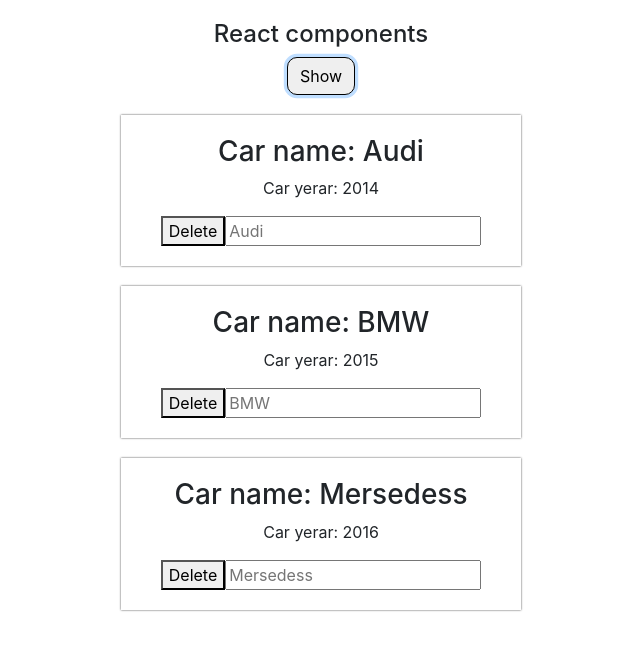
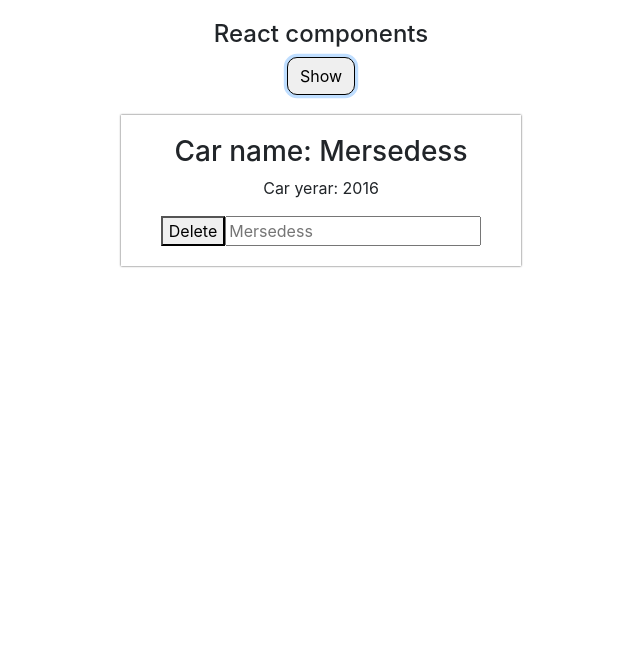
Before and after one commit to faafaafuu/wfm-react, a React app: page / in a window 1280 px wide. Both pictures are taken after a click on the button "Show". Shown: the top 650 px of the page, without its empty margins (319-959 px from the left). Built offline with nearby package versions, Linux system fonts and the light colour scheme.

Commit message:
жизненные циклы

```diff
--- a/src/App.js
+++ b/src/App.js
@@ -5,13 +5,25 @@
 class App extends Component {
   state={
     cars:[
-      {name: 'Audi', year:"2014"},
-      {name:'BMW', year:"2015" },
+      // {name: 'Audi', year:"2014"},
+      // {name:'BMW', year:"2015" },
       {name:'Mersedess', year:"2016" }
     ],
     pageTitle: 'React components',
     showCars: false
   };
+
+  componentWillMount() {
+    console.log('App componentWillMount')
+  }
+
+  componentDidMount() {
+    console.log('App componentDidMount')
+  }
+
+  getSnapshotBeforeUpdate() {
+    console.log('App getSnapshotBeforeUpdate')
+  }
 
   onChangeTitleHandler = (newTitle) => {
     this.setState({
@@ -44,6 +56,7 @@
   }
 
   render() {
+    console.log('App render')
     let cars = null;
     if(this.state.showCars) {
       cars =
@@ -61,7 +74,7 @@
     return (
       <div className="App" >
         <h4>{this.state.pageTitle}</h4>
-        <button className={"Btn btn"} onClick={this.toggleCarsHandler}>Show</button>
+        <button className={"Btn btn "} onClick={this.toggleCarsHandler}>Show</button>
         {cars}
       </div>
     );
--- a/src/components/car.js
+++ b/src/components/car.js
@@ -1,13 +1,42 @@
-import React from 'react';
+import React, {Component} from 'react';
 import './car.scss'
 
-export default props => {
-    return (
-        <div className="cars">
-            <h3>Car name: {props.name}</h3>
-            <p>Car yerar: {props.year}</p>
-            <button onClick={props.onDelete}>Delete</button>
-            <input onChange={props.onChangeName } placeholder={props.name}></input>
-        </div>
-    )
+export default class Car extends Component {
+    componentWillReceiveProps(nextProps) {
+        console.log('Car componentWillReceiveProps', nextProps)
+    }
+
+    shouldComponentUpdate(nextProps, stateProps) {
+        console.log('Car shouldComponentUpdate', nextProps, stateProps);
+        return nextProps.name.trim() !== this.props.name.trim();
+    }
+
+    componentWillUpdate(nextProps, stateProps) {
+        console.log('Car componentWillUpdate', nextProps, stateProps)
+    }
+    // тоже самое что и componentWillUpdate только запрещает работу с преобразованием state напрямую
+    static getDerivedStateFromProps(nextProps, prevState) {
+         console.log('Car getDerivedStateFromProps', nextProps,prevState);
+        return prevState;
+    }
+
+    componentDidUpdate() {
+        console.log('Car componentDidUpdate')
+    }
+
+    componentWillUnmount() {
+        console.log('Car componentWillUnmount')
+    }
+
+    render() {
+        console.log('Car render')
+        return (
+            <div className="cars">
+                <h3>Car name: {this.props.name}</h3>
+                <p>Car yerar: {this.props.year}</p>
+                <button onClick={this.props.onDelete}>Delete</button>
+                <input onChange={this.props.onChangeName } placeholder={this.props.name}></input>
+            </div>
+        )
+    }
 }
```
